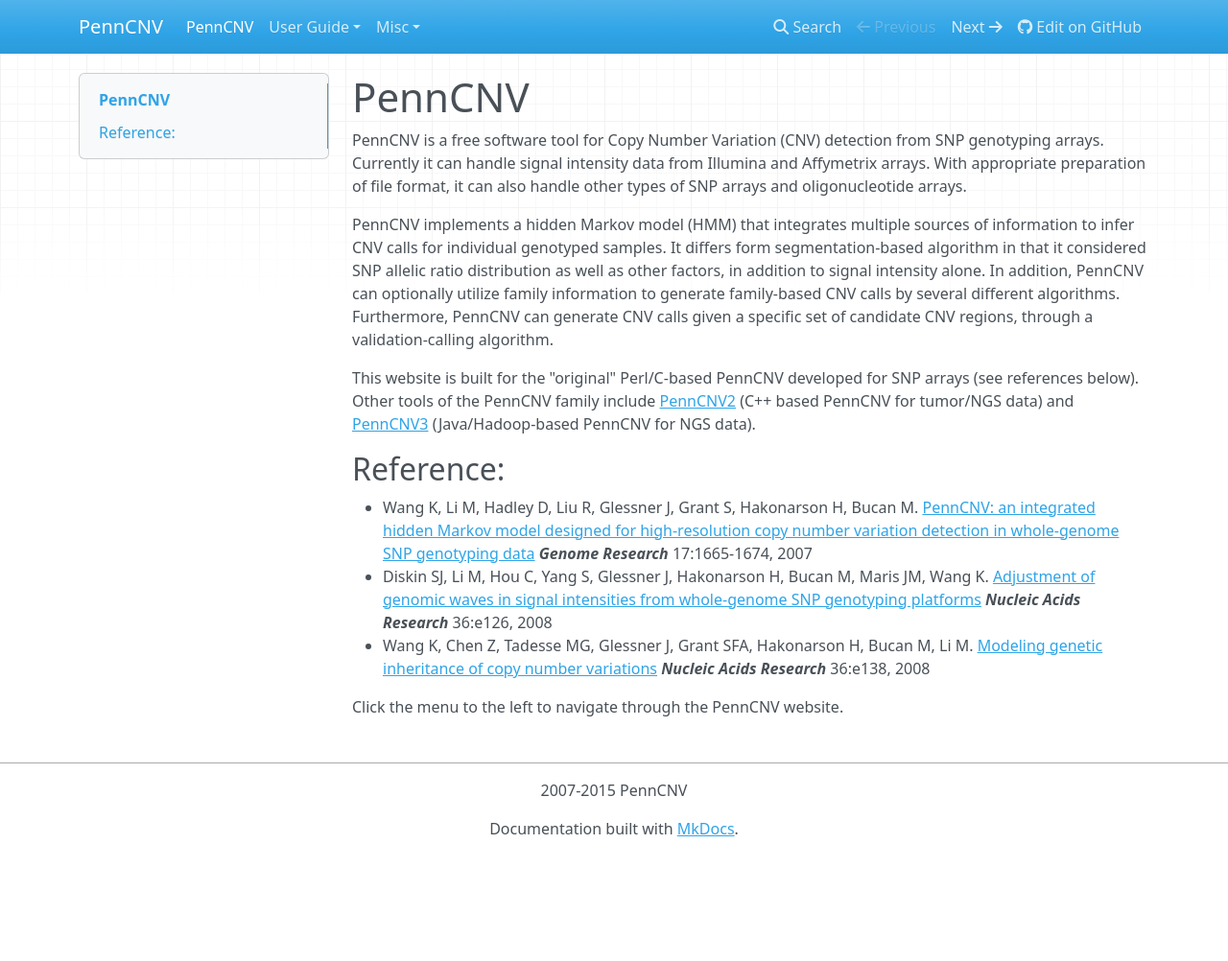
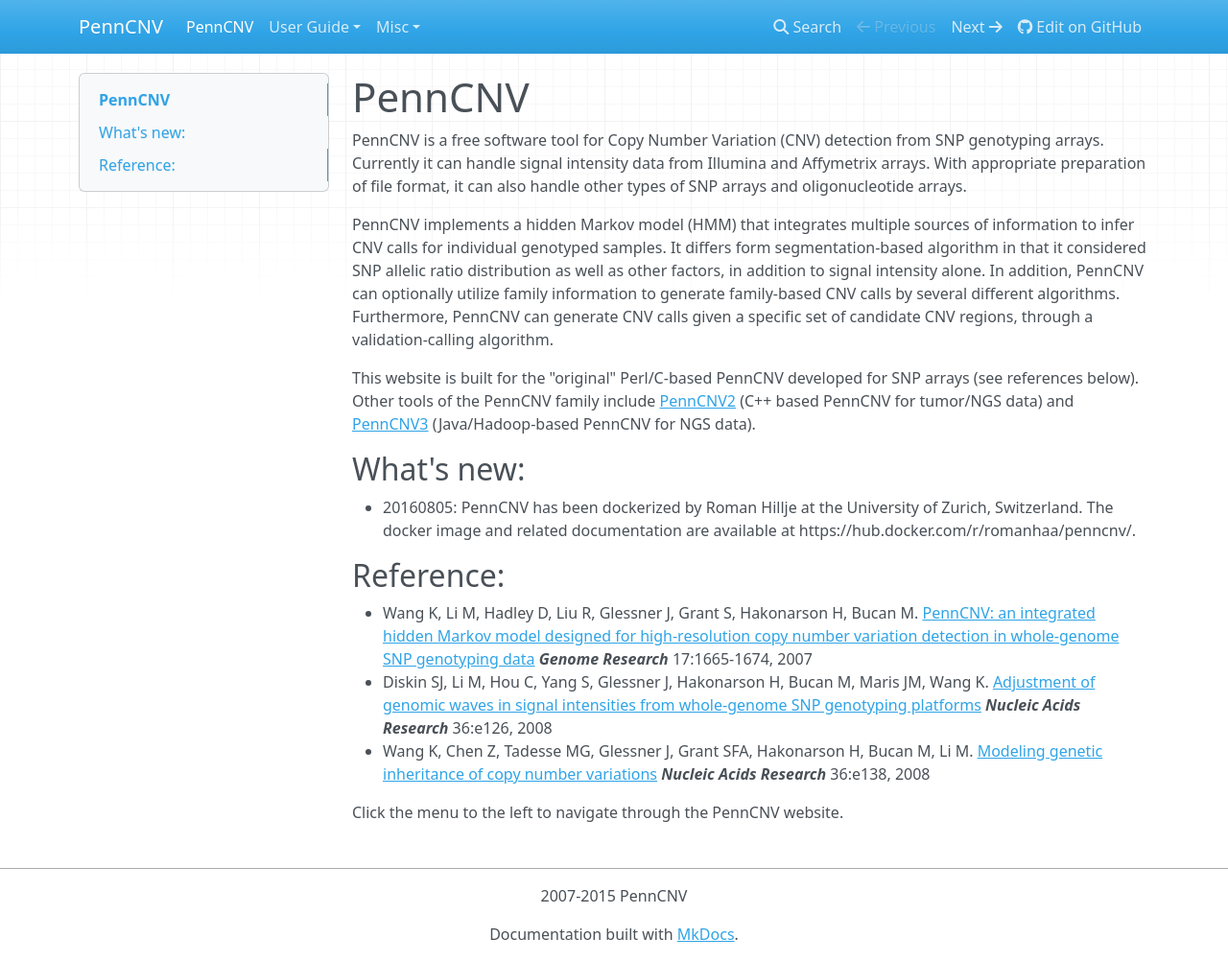
Before and after one commit to WGLab/PennCNV, an MkDocs documentation site: the page built from docs/index.md, in a window 1280 px wide and 1002 px high. Shown: the whole window at 96% size. Built offline with MkDocs 1.6.1, drawn with Linux system fonts in a browser that asks for light colours; nearby versions of some CDN libraries; old or Windows-style settings are respelled for this version of MkDocs.

Commit message:
Update index.md

```diff
--- a/docs/index.md
+++ b/docs/index.md
@@ -6,11 +6,14 @@
 
 This website is built for the "original" Perl/C-based PennCNV developed for SNP arrays (see references below). Other tools of the PennCNV family include [PennCNV2](https://github.com/WGLab/PennCNV2/) (C++ based PennCNV for tumor/NGS data) and [PennCNV3](https://github.com/WGLab/HadoopCNV) (Java/Hadoop-based PennCNV for NGS data).
 
+## What's new:
+
+- 20160805: PennCNV has been dockerized by Roman Hillje at the University of Zurich, Switzerland. The docker image and related documentation are available at https://hub.docker.com/r/romanhaa/penncnv/.
+
 ## Reference:
 
 - Wang K, Li M, Hadley D, Liu R, Glessner J, Grant S, Hakonarson H, Bucan M. [PennCNV: an integrated hidden Markov model designed for high-resolution copy number variation detection in whole-genome SNP genotyping data](http://genome.cshlp.org/cgi/content/short/17/11/1665) _**Genome Research**_ 17:1665-1674, 2007
 - Diskin SJ, Li M, Hou C, Yang S, Glessner J, Hakonarson H, Bucan M, Maris JM, Wang K. [Adjustment of genomic waves in signal intensities from whole-genome SNP genotyping platforms](http://nar.oxfordjournals.org/cgi/content/short/36/19/e126) **_Nucleic Acids Research_** 36:e126, 2008
 - Wang K, Chen Z, Tadesse MG, Glessner J, Grant SFA, Hakonarson H, Bucan M, Li M. [Modeling genetic inheritance of copy number variations](http://nar.oxfordjournals.org/cgi/content/short/36/21/e138) _**Nucleic Acids Research**_ 36:e138, 2008
 
-
 Click the menu to the left to navigate through the PennCNV website.
```
